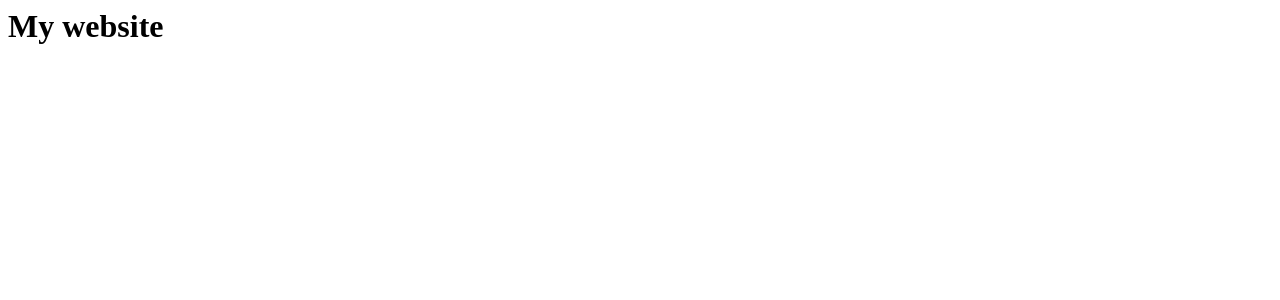
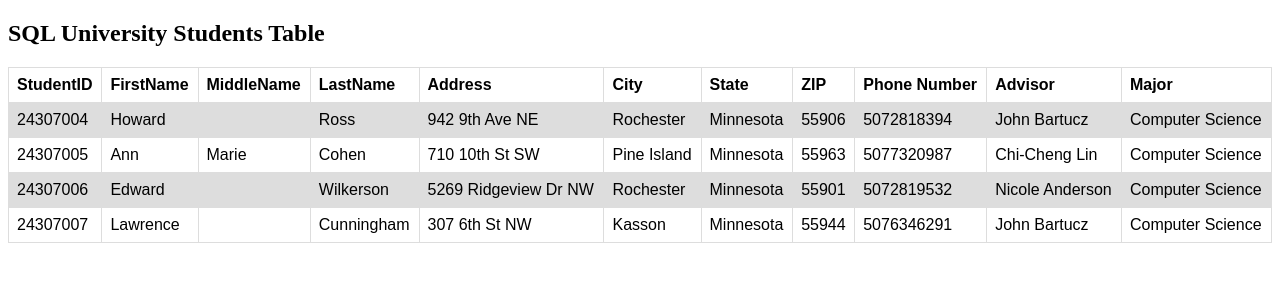
Before and after one commit to WinonaCS485/python-flask-rmorrow10, a Flask app: page / in a window 1280 px wide. Shown: the top 300 px of the page. Run offline with Flask 2, Linux system fonts and the light colour scheme.

Commit message:
Modified the app.py file, added some html files in the template folder, added a css file in the static foler, and set the index.html to display the SQL table of University Students.

```diff
--- a/app.py
+++ b/app.py
@@ -8,7 +8,15 @@ def index():
 
 @app.route('/cakes')
 def cakes():
-    return 'Yummy cakes!'
+    return render_template('cakes.html')
+
+@app.route('/hello/<name>')
+def hello(name):
+    return render_template('page.html', name=name)
+
+@app.route('/table')
+def table():
+    return render_template('table.html')
 
 if __name__ == '__main__':
     app.run(debug=True, host='0.0.0.0')
--- /dev/null
+++ b/static/style.css
@@ -0,0 +1,4 @@
+body {
+    background: red;
+    color: yellow;
+}
--- /dev/null
+++ b/templates/cakes.html
@@ -0,0 +1,5 @@
+<html>
+<body>
+<h1>Yummy cakes!</h1>
+</body>
+</html>
--- a/templates/index.html
+++ b/templates/index.html
@@ -1,5 +1,95 @@
+<!DOCTYPE html>
 <html>
+<head>
+<style>
+table {
+  font-family: arial, sans-serif;
+  border-collapse: collapse;
+  width: 100%;
+}
+
+td, th {
+  border: 1px solid #dddddd;
+  text-align: left;
+  padding: 8px;
+}
+
+tr:nth-child(even) {
+  background-color: #dddddd;
+}
+</style>
+</head>
 <body>
-<h1>My website</h1>
+
+<h2>SQL University Students Table</h2>
+
+<table>
+  <tr>
+    <th>StudentID</th>
+    <th>FirstName</th>
+    <th>MiddleName</th>
+    <th>LastName</th>
+    <th>Address</th>
+    <th>City</th>
+    <th>State</th>
+    <th>ZIP</th>
+    <th>Phone Number</th>
+    <th>Advisor</th>
+    <th>Major</th>
+  </tr>
+  <tr>
+    <td>24307004</td>
+    <td>Howard</td>
+    <td></td>
+    <td>Ross</td>
+    <td>942 9th Ave NE</td>
+    <td>Rochester</td>
+    <td>Minnesota</td>
+    <td>55906</td>
+    <td>5072818394</td>
+    <td>John Bartucz</td>
+    <td>Computer Science</td>
+  </tr>
+  <tr>
+    <td>24307005</td>
+    <td>Ann</td>
+    <td>Marie</td>
+    <td>Cohen</td>
+    <td>710 10th St SW</td>
+    <td>Pine Island</td>
+    <td>Minnesota</td>
+    <td>55963</td>
+    <td>5077320987</td>
+    <td>Chi-Cheng Lin</td>
+    <td>Computer Science</td>
+  </tr>
+  <tr>
+    <td>24307006</td>
+    <td>Edward</td>
+    <td></td>
+    <td>Wilkerson</td>
+    <td>5269 Ridgeview Dr NW</td>
+    <td>Rochester</td>
+    <td>Minnesota</td>
+    <td>55901</td>
+    <td>5072819532</td>
+    <td>Nicole Anderson</td>
+    <td>Computer Science</td>
+  </tr>
+  <tr>
+    <td>24307007</td>
+    <td>Lawrence</td>
+    <td></td>
+    <td>Cunningham</td>
+    <td>307 6th St NW</td>
+    <td>Kasson</td>
+    <td>Minnesota</td>
+    <td>55944</td>
+    <td>5076346291</td>
+    <td>John Bartucz</td>
+    <td>Computer Science</td>
+  </tr>
+</table>
+
 </body>
 </html>
--- /dev/null
+++ b/templates/page.html
@@ -0,0 +1,5 @@
+<html>
+<body>
+<h1>Hello {{ name }}!</h1>
+</body>
+</html>
```
Also changed, not shown: templates/table.html (added, +32 -0 lines).
